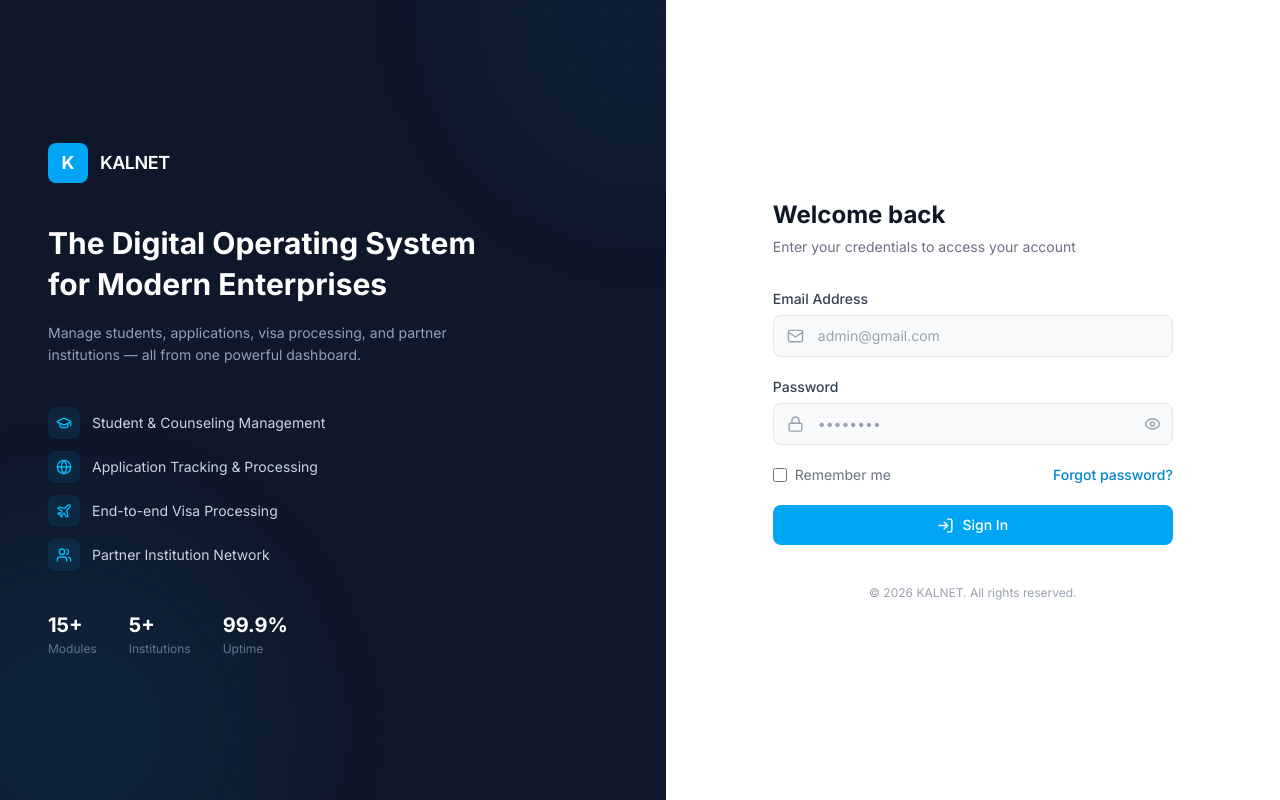
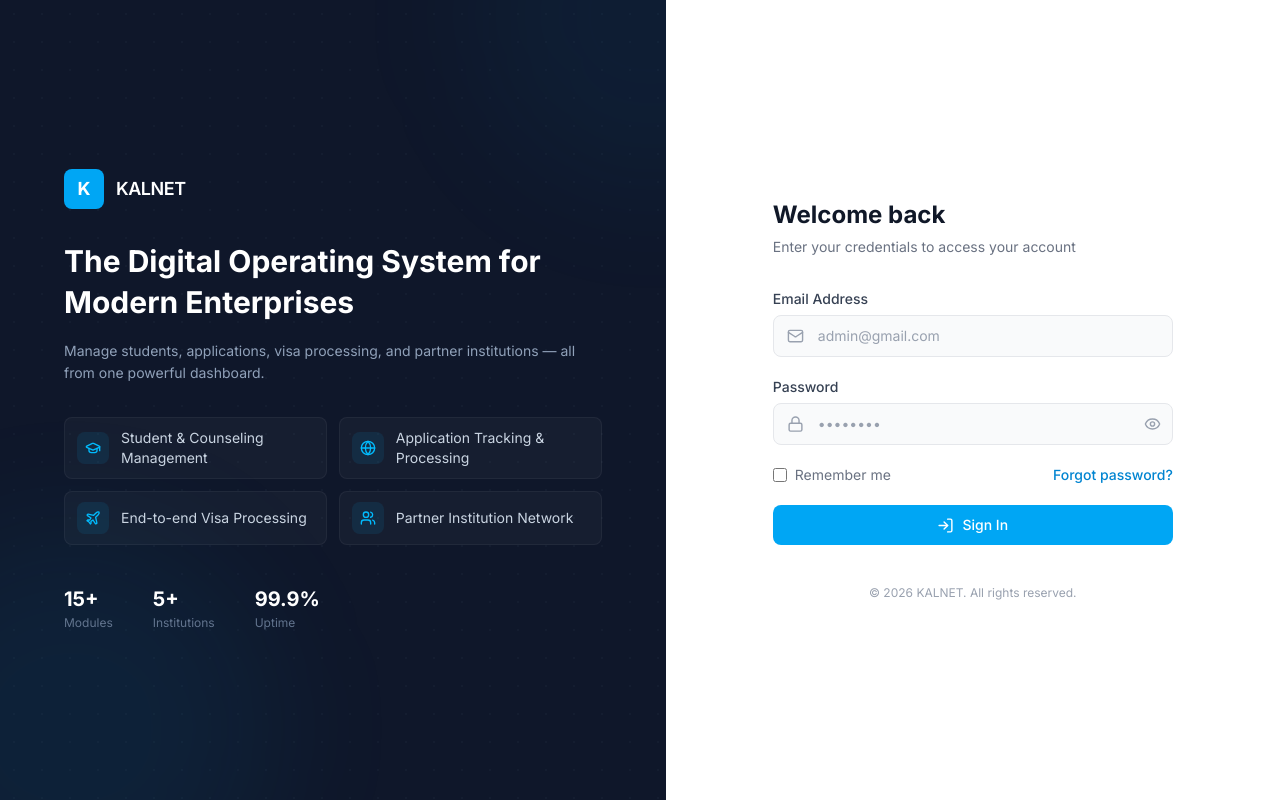
Before and after one commit to ic23btech11017-ops/consultancy, a React (Vite) app: page /login in a window 1280 px wide. Built offline with nearby package versions, Linux system fonts and the light colour scheme.

Commit message:
auth update

```diff
--- a/src/pages/Login.tsx
+++ b/src/pages/Login.tsx
@@ -37,8 +37,8 @@ export default function Login() {
         <div className="absolute -bottom-32 -left-32 w-[400px] h-[400px] bg-sky-500/[0.07] rounded-full blur-3xl" />
         <div className="absolute -top-40 -right-40 w-[350px] h-[350px] bg-sky-500/[0.05] rounded-full blur-3xl" />
 
-        <div className="relative z-10 flex flex-col justify-center gap-10 p-10 pl-12 w-full min-h-full">
-          {/* Top — Logo */}
+        <div className="relative z-10 flex flex-col justify-center gap-8 w-full min-h-full px-16 py-12 max-w-2xl mx-auto">
+          {/* Logo */}
           <div className="flex items-center gap-3">
             <div className="w-10 h-10 rounded-lg bg-sky-500 flex items-center justify-center text-white font-bold text-lg">
               K
@@ -47,7 +47,7 @@ export default function Login() {
           </div>
 
           {/* Hero */}
-          <div className="max-w-md">
+          <div>
             <h2 className="text-3xl font-bold text-white leading-snug mb-4">
               The Digital Operating System for Modern Enterprises
             </h2>
@@ -57,14 +57,14 @@ export default function Login() {
           </div>
 
           {/* Feature list */}
-            <div className="space-y-3">
+          <div className="grid grid-cols-2 gap-3">
             {[
               { icon: GraduationCap, label: 'Student & Counseling Management' },
               { icon: Globe, label: 'Application Tracking & Processing' },
               { icon: Plane, label: 'End-to-end Visa Processing' },
               { icon: Users, label: 'Partner Institution Network' },
             ].map((item) => (
-                <div key={item.label} className="flex items-center gap-3">
+              <div key={item.label} className="flex items-center gap-3 bg-white/[0.03] rounded-lg px-3 py-2.5 border border-white/[0.05]">
                 <div className="w-8 h-8 rounded-lg bg-sky-500/10 flex items-center justify-center shrink-0">
                   <item.icon size={16} className="text-sky-400" />
                 </div>
@@ -74,7 +74,7 @@ export default function Login() {
           </div>
 
           {/* Stats */}
-          <div className="flex items-center gap-8">
+          <div className="flex items-center gap-10 pt-2">
             {[
               { value: '15+', label: 'Modules' },
               { value: '5+', label: 'Institutions' },
```
Lines whose indentation alone changed are shown as unchanged.
